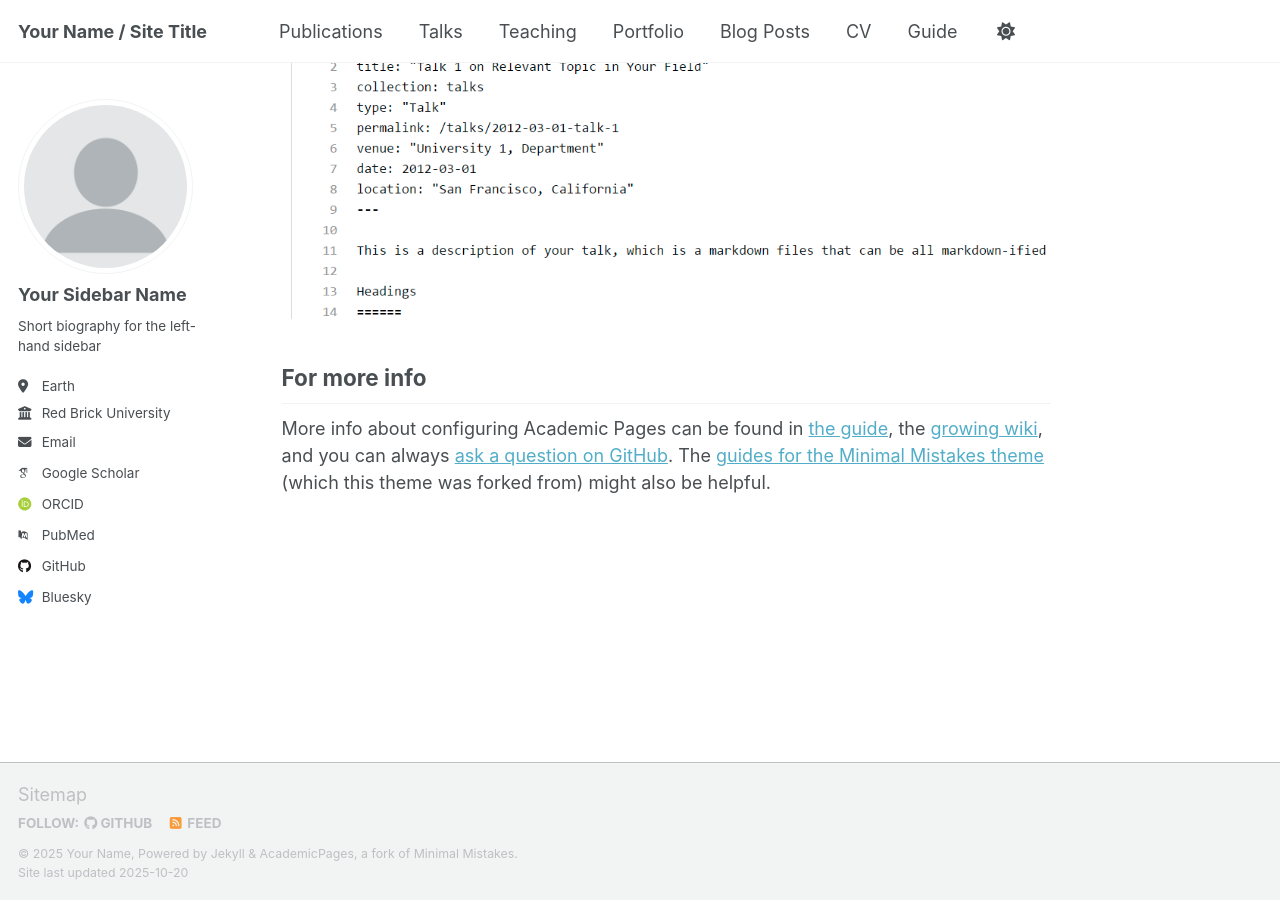
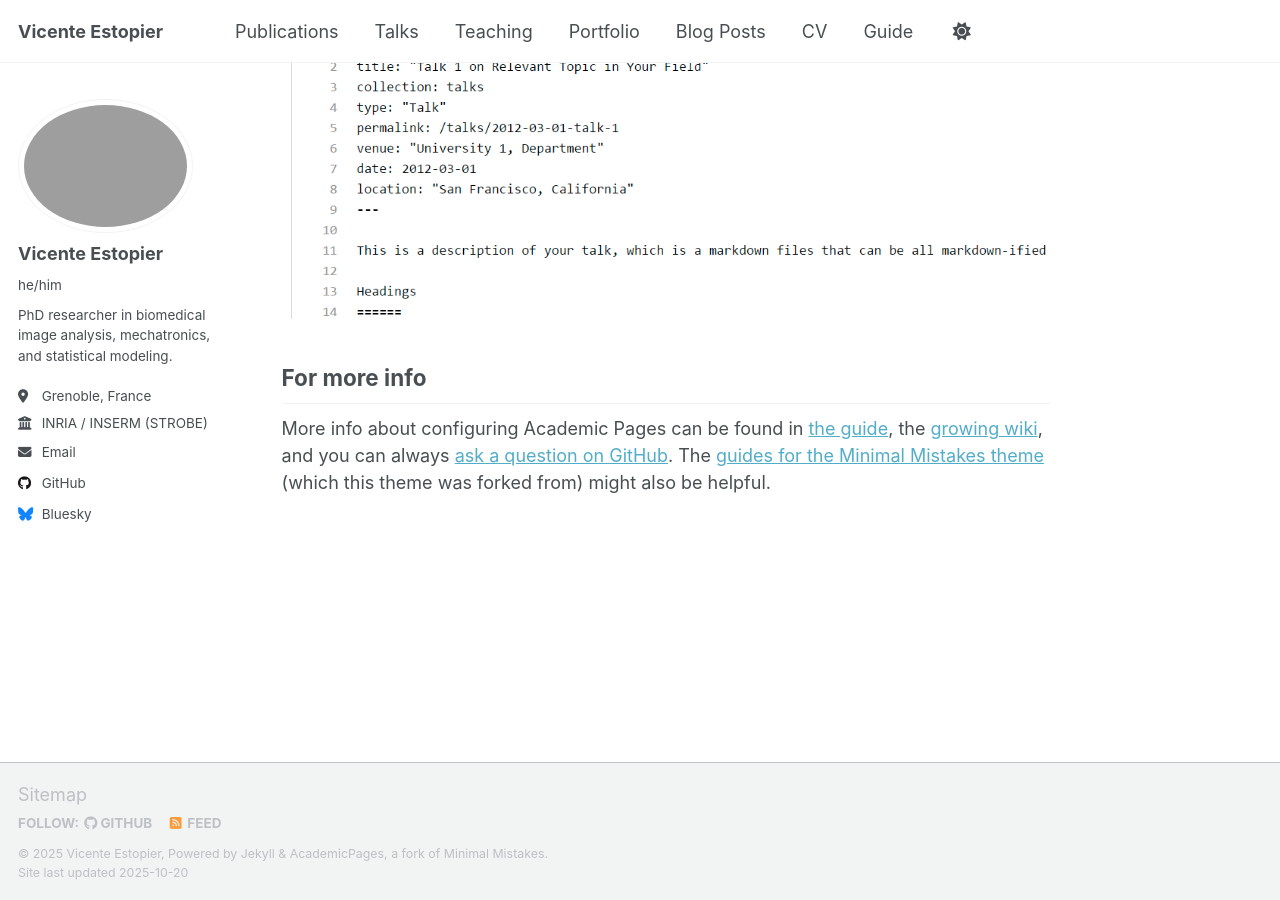
Before and after one commit to vestopier/vicente-estopier.github.io, a Jekyll site: the page built from _pages/about.md, in a window 1280 px wide and 900 px high, scrolled down 2880 px. Built offline with Jekyll 4.4.1, drawn with Linux system fonts in a browser that asks for light colours; some web fonts are replaced; a script that is not in the unit is left out.

Commit message:
Update _config.yml

```diff
--- a/_config.yml
+++ b/_config.yml
@@ -6,41 +6,46 @@
 # `jekyll serve -l -H localhost`. If you change this file, please restart the
 # server process.
 
+header_pages:
+  - /about/
+  - /research/
+  - /education/
+
 # Basic Site Settings
 locale                   : "en-US"
 site_theme               : "default" # Currently available options are "default", "air"
-title                    : "Your Name / Site Title"
-title_separator          : "-"
-name                     : &name "Your Name"
-description              : &description "Your Name's academic portfolio"   # Update this with a general description of your site, this is the default if not overridden by a page
-url                      : https://academicpages.github.io # The base hostname & protocol for your site e.g. "https://[your GitHub username].github.io",
-                                                           # or if you already have some other page hosted on Github then use "https://[your GitHub username].github.io/[Your Repo Name]"
-baseurl                  : "" # the subpath of your site, e.g. "/blog"
-repository               : "academicpages/academicpages.github.io"
+title: "Vicente Estopier"
+title_separator: "-"
+name: &name "Vicente Estopier"
+description: &description "PhD researcher and engineer in medical image analysis and computational modeling"
+url: https://vestopier.github.io
+baseurl: ""
+repository: "vestopier/vicente-estopier.github.io"
+locale: "en-US"
 
 # Site Author - The following control what appear as part of the author content on the side bar.
 #               If a field is blank the icon and link will not appear, otherwise it will be shown.
 #               Additional customization can be done by editing /_includes/author-profile.html
 author:
-  # Biographic information
-  avatar           : "profile.png"
-  name             : "Your Sidebar Name"
-  pronouns         : # example: "she/her"
-  bio              : "Short biography for the left-hand sidebar"
-  location         : "Earth"
-  employer         : "Red Brick University"
-  uri              : # URL
-  email            : "none@example.org"
+  avatar: "assets/images/profile.jpg"  # Place your picture here
+  name: "Vicente Estopier"
+  pronouns: "he/him"
+  bio: "PhD researcher in biomedical image analysis, mechatronics, and statistical modeling."
+  location: "Grenoble, France"
+  employer: "INRIA / INSERM (STROBE)"
+  email: "vicente.estopier-castillo@univ-grenoble-alpes.fr"
 
-  # Academic websites
+  # Academic / profiles
+  github: "vestopier"
+  linkedin: "https://linkedin.com/in/vestopier"
   academia         : # URL
   arxiv            : # URL - Update with the correct link to your profile
-  googlescholar    : "https://scholar.google.com/citations?user=PS_CX0AAAAAJ"
+  googlescholar    : # URL
   inspire-hep      : # URL
   impactstory      : # URL
-  orcid            : "https://orcid.org/yourorcidurl"
+  orcid            : # URL
   semantic         : # URL
-  pubmed           : "https://www.ncbi.nlm.nih.gov/pubmed/?term=john+snow"
+  pubmed           : # URL
   researchgate     : # URL
   scopus           : # URL
 
```
